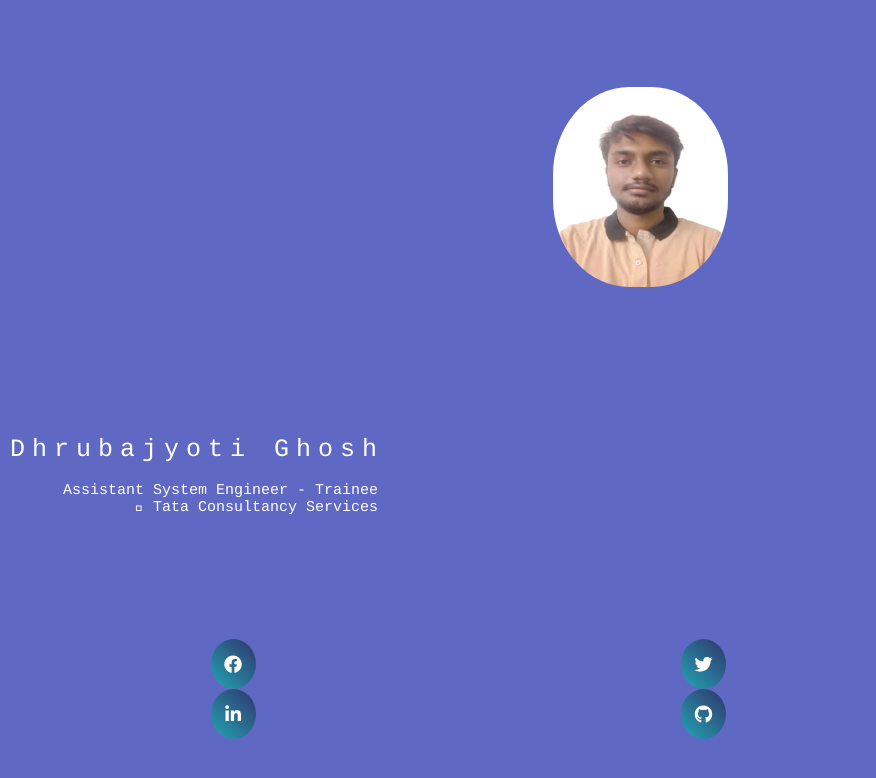
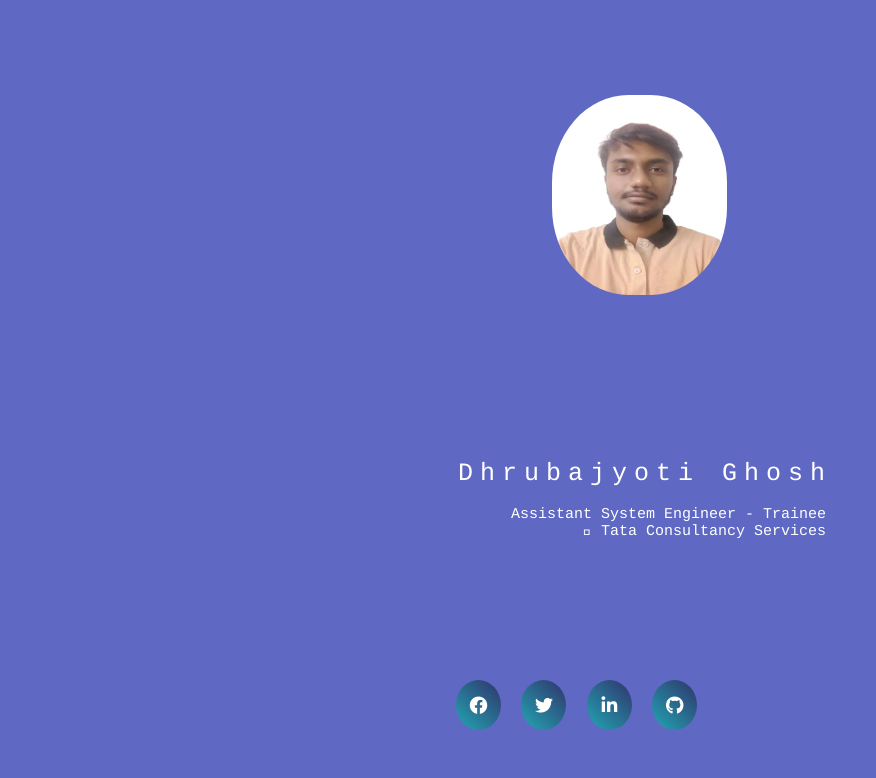
Before and after one commit to dhrubaghosh/.github.io, a plain HTML site: page index.html in a window 1280 px wide. Shown: the whole page, without its empty margins (0-876 px from the left). Drawn offline with Linux system fonts and the light colour scheme.

Commit message:
Update style.css

```diff
--- a/css/style.css
+++ b/css/style.css
@@ -45,7 +45,7 @@ p.b{
   display: inline-flex;
   text-decoration: none;
   font-size: 18px;
-  width: 450px;
+  width: 45px;
   height: 50px;
   color: #fff;
   justify-content: center;
```
